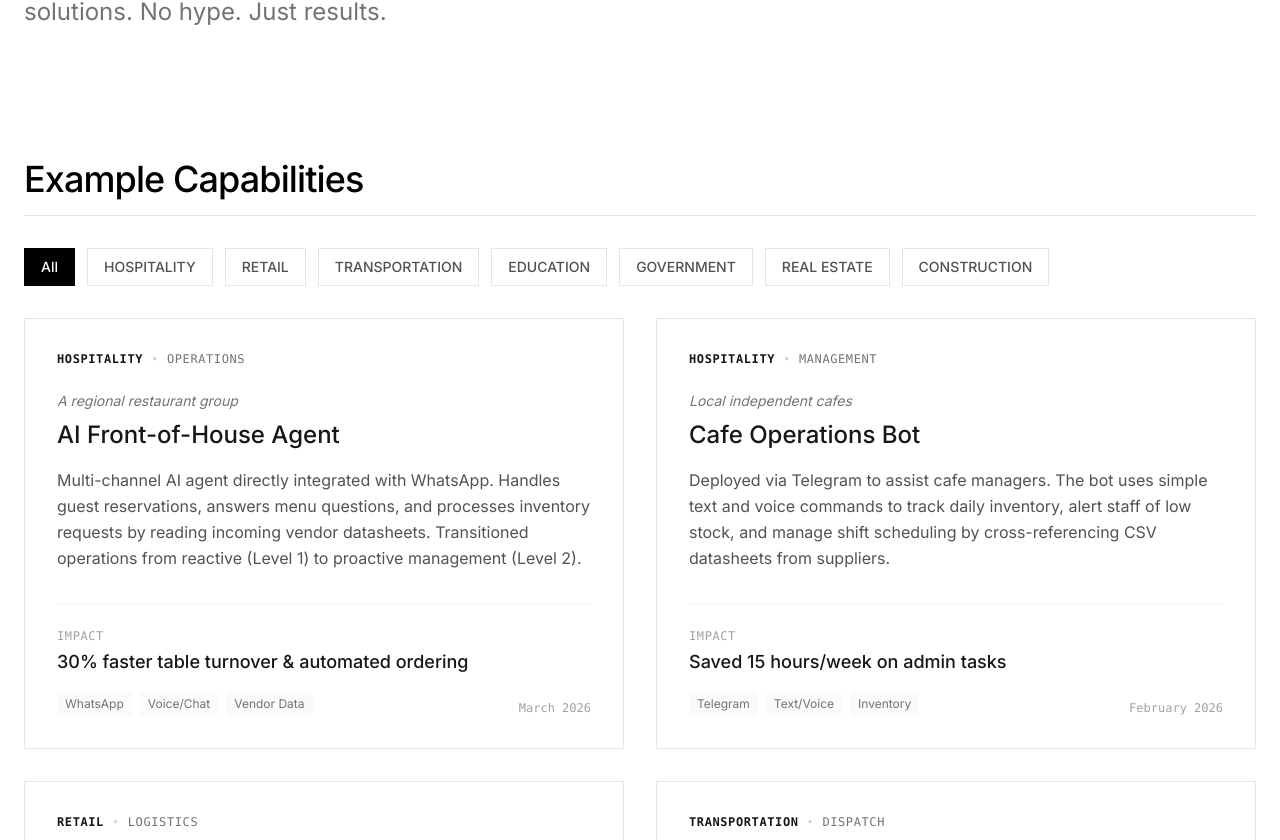
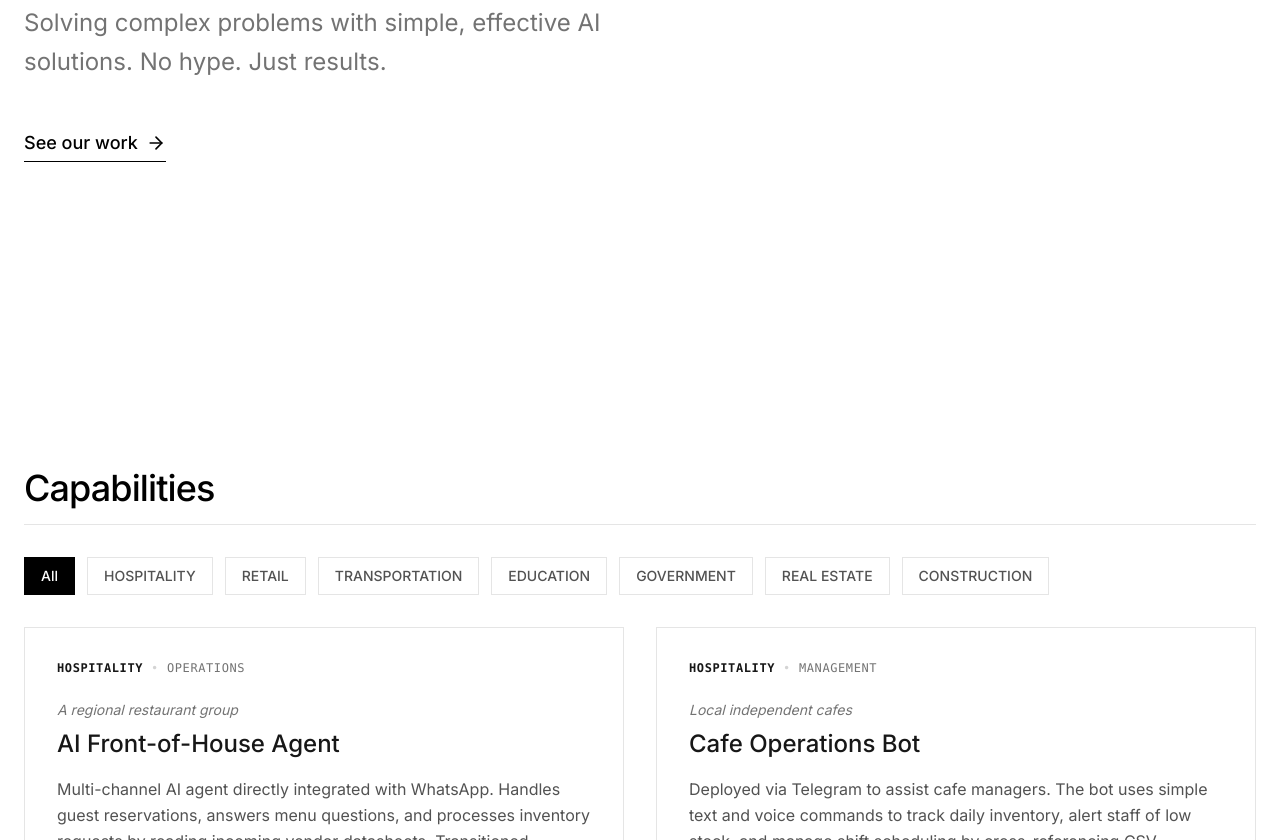
Before and after one commit to aliahm08/B2W, a React (Vite) app: page / in a window 1280 px wide. Shown: the part 460-1300 px from the top of the page. Built offline with nearby package versions, Linux system fonts and the light colour scheme.

Commit message:
Restore Capabilities as a separate section with Navbar link

```diff
--- a/src/App.tsx
+++ b/src/App.tsx
@@ -7,6 +7,7 @@ import { useEffect } from 'react';
 import { Routes, Route, useLocation } from 'react-router-dom';
 import Navbar from './components/Navbar';
 import Hero from './components/Hero';
+import Work from './components/Work';
 import Industries from './components/Industries';
 import Team from './components/Team';
 import CTA from './components/CTA';
@@ -38,6 +39,7 @@ function LandingPage() {
   return (
     <>
       <Hero />
+      <Work />
       <section id="industries">
         <Industries />
       </section>
--- a/src/components/Hero.tsx
+++ b/src/components/Hero.tsx
@@ -1,119 +1,31 @@
-import { useState } from 'react';
-import { motion, AnimatePresence } from 'motion/react';
-import { capabilities } from '../content/caseStudies';
+import { motion } from 'motion/react';
+import { ArrowRight } from 'lucide-react';
 
 export default function Hero() {
-  const [activeCategory, setActiveCategory] = useState('All');
-
-  // Extract unique categories from capabilities
-  const categories = ['All', ...Array.from(new Set(capabilities.map(cs => cs.category)))];
-
-  // Filter capabilities based on active category
-  const filteredStudies = activeCategory === 'All'
-    ? capabilities
-    : capabilities.filter(cs => cs.category === activeCategory);
-
   return (
-    <section className="pt-32 pb-16 px-6 max-w-7xl mx-auto">
+    <section className="min-h-screen flex flex-col justify-center px-6 max-w-7xl mx-auto pt-20">
       <motion.div
         initial={{ opacity: 0, y: 20 }}
         animate={{ opacity: 1, y: 0 }}
         transition={{ duration: 0.8, ease: "easeOut" }}
-        className="max-w-4xl mb-32 pt-20"
+        className="max-w-4xl"
       >
         <h1 className="text-6xl md:text-8xl font-medium tracking-tight mb-8 leading-[0.9]">
           We build intelligence.
         </h1>
-        <p className="text-xl md:text-2xl text-neutral-500 max-w-2xl leading-relaxed">
+        <p className="text-xl md:text-2xl text-neutral-500 max-w-2xl leading-relaxed mb-12">
           Solving complex problems with simple, effective AI solutions. No hype. Just results.
         </p>
-      </motion.div>
 
-      {/* Capabilities Section Integrated */}
-      <motion.div
-        initial={{ opacity: 0, y: 20 }}
-        whileInView={{ opacity: 1, y: 0 }}
-        viewport={{ once: true }}
-        transition={{ duration: 0.6 }}
-        className="mb-8"
-      >
-        <h2 className="text-4xl font-medium tracking-tight mb-4">Example Capabilities</h2>
-        <div className="h-px w-full bg-neutral-200 mb-8" />
-
-        {/* Filter Buttons */}
-        <div className="flex flex-wrap gap-3">
-          {categories.map((category) => (
-            <button
-              key={category}
-              onClick={() => setActiveCategory(category)}
-              className={`px-4 py-2 text-sm font-medium transition-colors border ${activeCategory === category
-                ? 'bg-black text-white border-black'
-                : 'bg-white text-neutral-600 border-neutral-200 hover:border-black hover:text-black'
-                }`}
-            >
-              {category}
-            </button>
-          ))}
-        </div>
-      </motion.div>
-
-      <motion.div layout className="grid grid-cols-1 md:grid-cols-2 gap-8">
-        <AnimatePresence mode="popLayout">
-          {filteredStudies.map((project) => (
-            <motion.div
-              layout
-              key={project.id}
-              initial={{ opacity: 0, scale: 0.95 }}
-              animate={{ opacity: 1, scale: 1 }}
-              exit={{ opacity: 0, scale: 0.95 }}
-              transition={{ duration: 0.4 }}
-              className="relative group border border-neutral-200 p-8 hover:border-black transition-colors duration-300 flex flex-col justify-between min-h-[400px] bg-white origin-center"
-            >
-              <div>
-                {/* Header: Category • Service Type */}
-                <div className="flex items-center gap-2 text-xs font-mono uppercase tracking-wider text-neutral-500 mb-6">
-                  <span className="font-semibold text-neutral-900">{project.category}</span>
-                  <span className="text-neutral-300">•</span>
-                  <span>{project.serviceType}</span>
-                </div>
-
-                {/* Client Description */}
-                <div className="text-sm text-neutral-500 italic mb-2">
-                  {project.clientDescription}
-                </div>
-
-                {/* Title */}
-                <h3 className="text-2xl font-medium mb-4 text-neutral-900 group-hover:underline decoration-1 underline-offset-4 decoration-neutral-300">
-                  {project.title}
-                </h3>
-
-                {/* Description */}
-                <p className="text-neutral-600 leading-relaxed mb-8 text-sm md:text-base">
-                  {project.description}
-                </p>
-              </div>
-
-              {/* Footer Section */}
-              <div className="pt-6 border-t border-neutral-100">
-                <div className="mb-4">
-                  <span className="block text-xs font-mono uppercase tracking-wider text-neutral-400 mb-1">Impact</span>
-                  <span className="text-lg font-medium text-neutral-900">{project.impact}</span>
-                </div>
-
-                <div className="flex justify-between items-end">
-                  <div className="flex flex-wrap gap-2">
-                    {project.tags.map(tag => (
-                      <span key={tag} className="text-xs text-neutral-500 bg-neutral-50 px-2 py-1 rounded-sm">
-                        {tag}
-                      </span>
-                    ))}
-                  </div>
-                  <span className="text-xs text-neutral-400 font-mono">{project.date}</span>
-                </div>
-              </div>
-            </motion.div>
-          ))}
-        </AnimatePresence>
+        <motion.a
+          href="/#work"
+          whileHover={{ scale: 1.02 }}
+          whileTap={{ scale: 0.98 }}
+          className="group inline-flex items-center gap-2 text-lg font-medium border-b border-black pb-1 hover:text-neutral-600 transition-colors"
+        >
+          See our work
+          <ArrowRight className="w-5 h-5 group-hover:translate-x-1 transition-transform" />
+        </motion.a>
       </motion.div>
     </section>
   );
--- a/src/components/Navbar.tsx
+++ b/src/components/Navbar.tsx
@@ -26,6 +26,7 @@ export default function Navbar() {
 
         {/* Desktop Menu */}
         <div className="hidden md:flex items-center gap-8 text-sm font-medium text-neutral-600">
+          <Link to="/#work" className="hover:text-black transition-colors">Capabilities</Link>
           <Link to="/#industries" className="hover:text-black transition-colors">Projects</Link>
           <Link to="/#team" className="hover:text-black transition-colors">Team</Link>
           <a href="mailto:info@b2w-ai.com?subject=B2W%20Intro%20Call" className="bg-black text-white px-4 py-2 rounded-full hover:bg-neutral-800 transition-colors">Contact</a>
@@ -47,6 +48,7 @@ export default function Navbar() {
           animate={{ opacity: 1, y: 0 }}
           className="md:hidden absolute top-20 left-0 right-0 bg-white border-b border-neutral-100 p-6 flex flex-col gap-4 shadow-lg"
         >
+          <Link to="/#work" className="text-lg font-medium" onClick={() => setIsOpen(false)}>Capabilities</Link>
           <Link to="/#industries" className="text-lg font-medium" onClick={() => setIsOpen(false)}>Projects</Link>
           <Link to="/#team" className="text-lg font-medium" onClick={() => setIsOpen(false)}>Team</Link>
           <a href="mailto:info@b2w-ai.com?subject=B2W%20Intro%20Call" className="text-lg font-medium text-black" onClick={() => setIsOpen(false)}>Contact</a>
--- /dev/null
+++ b/src/components/Work.tsx
@@ -0,0 +1,105 @@
+import { useState } from 'react';
+import { motion, AnimatePresence } from 'motion/react';
+import { capabilities } from '../content/caseStudies';
+
+export default function Work() {
+    const [activeCategory, setActiveCategory] = useState('All');
+
+    // Extract unique categories from case studies
+    const categories = ['All', ...Array.from(new Set(capabilities.map(cs => cs.category)))];
+
+    // Filter case studies based on active category
+    const filteredStudies = activeCategory === 'All'
+        ? capabilities
+        : capabilities.filter(cs => cs.category === activeCategory);
+
+    return (
+        <section className="py-32 px-6 max-w-7xl mx-auto" id="work">
+            <motion.div
+                initial={{ opacity: 0, y: 20 }}
+                whileInView={{ opacity: 1, y: 0 }}
+                viewport={{ once: true }}
+                transition={{ duration: 0.6 }}
+                className="mb-8"
+            >
+                <h2 className="text-4xl font-medium tracking-tight mb-4">Capabilities</h2>
+                <div className="h-px w-full bg-neutral-200 mb-8" />
+
+                {/* Filter Buttons */}
+                <div className="flex flex-wrap gap-3">
+                    {categories.map((category) => (
+                        <button
+                            key={category}
+                            onClick={() => setActiveCategory(category)}
+                            className={`px-4 py-2 text-sm font-medium transition-colors border ${activeCategory === category
+                                ? 'bg-black text-white border-black'
+                                : 'bg-white text-neutral-600 border-neutral-200 hover:border-black hover:text-black'
+                                }`}
+                        >
+                            {category}
+                        </button>
+                    ))}
+                </div>
+            </motion.div>
+
+            <motion.div layout className="grid grid-cols-1 md:grid-cols-2 gap-8">
+                <AnimatePresence mode="popLayout">
+                    {filteredStudies.map((project, index) => (
+                        <motion.div
+                            layout
+                            key={project.id}
+                            initial={{ opacity: 0, scale: 0.95 }}
+                            animate={{ opacity: 1, scale: 1 }}
+                            exit={{ opacity: 0, scale: 0.95 }}
+                            transition={{ duration: 0.4 }}
+                            className="relative group border border-neutral-200 p-8 hover:border-black transition-colors duration-300 flex flex-col justify-between min-h-[400px] bg-white origin-center"
+                        >
+                            <div>
+                                {/* Header: Category • Service Type */}
+                                <div className="flex items-center gap-2 text-xs font-mono uppercase tracking-wider text-neutral-500 mb-6">
+                                    <span className="font-semibold text-neutral-900">{project.category}</span>
+                                    <span className="text-neutral-300">•</span>
+                                    <span>{project.serviceType}</span>
+                                </div>
+
+                                {/* Client Description */}
+                                <div className="text-sm text-neutral-500 italic mb-2">
+                                    {project.clientDescription}
+                                </div>
+
+                                {/* Title */}
+                                <h3 className="text-2xl font-medium mb-4 text-neutral-900 group-hover:underline decoration-1 underline-offset-4 decoration-neutral-300">
+                                    {project.title}
+                                </h3>
+
+                                {/* Description */}
+                                <p className="text-neutral-600 leading-relaxed mb-8 text-sm md:text-base">
+                                    {project.description}
+                                </p>
+                            </div>
+
+                            {/* Footer Section */}
+                            <div className="pt-6 border-t border-neutral-100">
+                                <div className="mb-4">
+                                    <span className="block text-xs font-mono uppercase tracking-wider text-neutral-400 mb-1">Impact</span>
+                                    <span className="text-lg font-medium text-neutral-900">{project.impact}</span>
+                                </div>
+
+                                <div className="flex justify-between items-end">
+                                    <div className="flex flex-wrap gap-2">
+                                        {project.tags.map(tag => (
+                                            <span key={tag} className="text-xs text-neutral-500 bg-neutral-50 px-2 py-1 rounded-sm">
+                                                {tag}
+                                            </span>
+                                        ))}
+                                    </div>
+                                    <span className="text-xs text-neutral-400 font-mono">{project.date}</span>
+                                </div>
+                            </div>
+                        </motion.div>
+                    ))}
+                </AnimatePresence>
+            </motion.div>
+        </section>
+    );
+}
```
Also changed, not shown: 1 other file (tests, documents, lock files or other folders).
